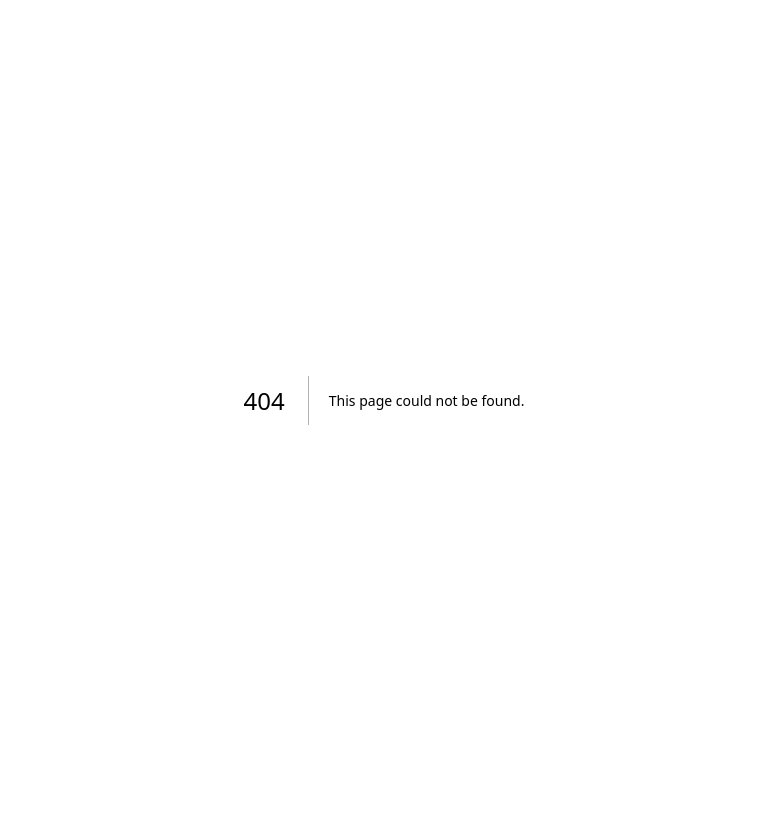
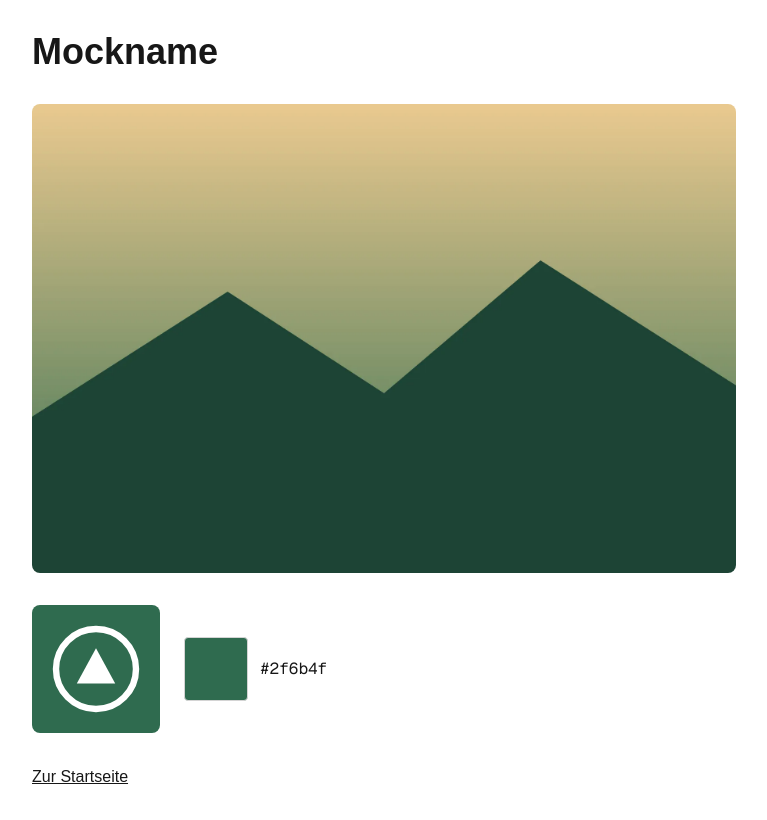
Before and after one commit to VerticalAISolutions/vca, a Next.js app: page /vca in a window 1280 px wide. Before the commit this address had no page. Shown: the whole page, without its empty margins (256-1023 px from the left). Built offline with nearby package versions, Linux system fonts and the light colour scheme.

Commit message:
feat: add /vca submission page with mock logo and key visual
Co-Authored-By: Claude Sonnet 5.5 <noreply@anthropic.com>

```diff
--- /dev/null
+++ b/app/vca/page.tsx
@@ -0,0 +1,46 @@
+import type { Metadata, Viewport } from "next";
+
+const PRIMAER = "#2f6b4f";
+// TODO: nach dem ersten Deploy die echte Domain eintragen
+const DOMAIN = "https://DEINE-DOMAIN";
+
+const daten = {
+  name: "Mockname",
+  logo: "/logo-karte.svg",
+  keyVisual: "/key-visual.webp",
+  primaerfarbe: PRIMAER,
+  website: "/",
+};
+
+export const viewport: Viewport = { themeColor: PRIMAER };
+
+export const metadata: Metadata = {
+  title: `${daten.name} – Abgabe`,
+  openGraph: { images: [`${DOMAIN}/key-visual.webp`] },
+};
+
+export default function VcaPage() {
+  return (
+    <main className="mx-auto flex min-h-screen max-w-3xl flex-col gap-8 bg-white p-8 text-neutral-900">
+      <script
+        type="application/json"
+        id="vca-abgabe"
+        dangerouslySetInnerHTML={{ __html: JSON.stringify(daten) }}
+      />
+      <h1 className="text-4xl font-semibold">{daten.name}</h1>
+      {/* eslint-disable-next-line @next/next/no-img-element */}
+      <img src={daten.keyVisual} alt="Key Visual" className="aspect-[3/2] w-full rounded-lg object-cover" />
+      <div className="flex items-center gap-6">
+        <div className="flex h-32 w-32 items-center justify-center rounded-lg" style={{ background: PRIMAER }}>
+          {/* eslint-disable-next-line @next/next/no-img-element */}
+          <img src={daten.logo} alt={`${daten.name} Logo`} className="h-24 w-24" />
+        </div>
+        <div className="flex items-center gap-3">
+          <div className="h-16 w-16 rounded border border-neutral-300" style={{ background: PRIMAER }} />
+          <code>{PRIMAER}</code>
+        </div>
+      </div>
+      <a href="/" className="underline">Zur Startseite</a>
+    </main>
+  );
+}
```
Also changed, not shown: public/key-visual.webp (added), public/logo-karte.svg (added).
